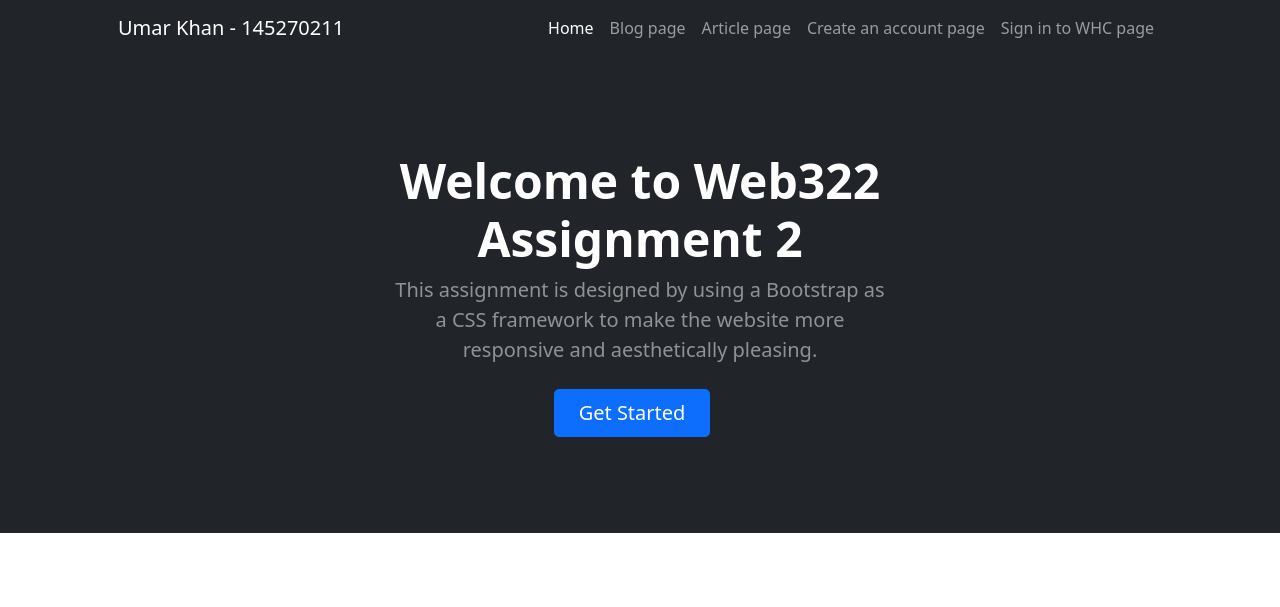
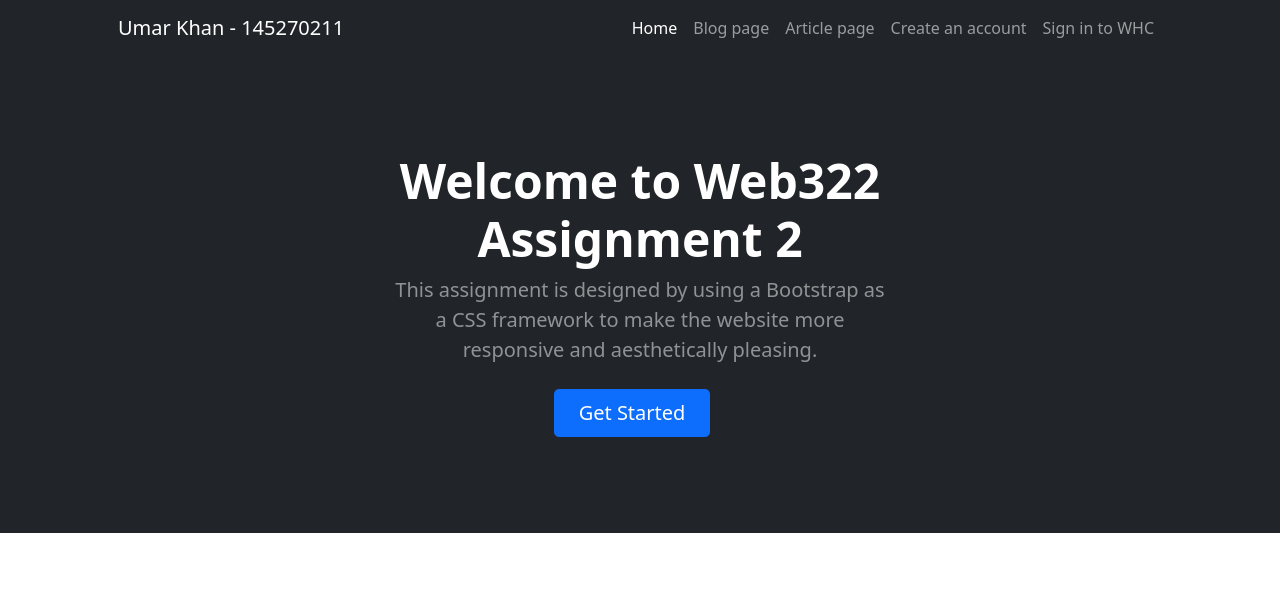
Before and after one commit to ukhan57/WEB322-Assignment-2, a website: page index.html in a window 1280 px wide. Shown: the top 607 px of the page. Drawn offline with nearby package versions, Linux system fonts and the light colour scheme.

Commit message:
Initial Commit

```diff
--- a/index.html
+++ b/index.html
@@ -22,8 +22,8 @@
                         <li class="nav-item"><a class="nav-link active" aria-current="page" href="/">Home</a></li>
                         <li class="nav-item"><a class="nav-link" href='/blog'>Blog page</a></li>
                         <li class="nav-item"><a class="nav-link" href="/read_more">Article page</a></li>
-                        <li class="nav-item"><a class="nav-link" href="/registration">Create an account page</a></li>
-                        <li class="nav-item"><a class="nav-link" href="/login">Sign in to WHC page</a></li>
+                        <li class="nav-item"><a class="nav-link" href="/registration">Create an account</a></li>
+                        <li class="nav-item"><a class="nav-link" href="/login">Sign in to WHC</a></li>
                     </ul>
                 </div>
             </div>
```
